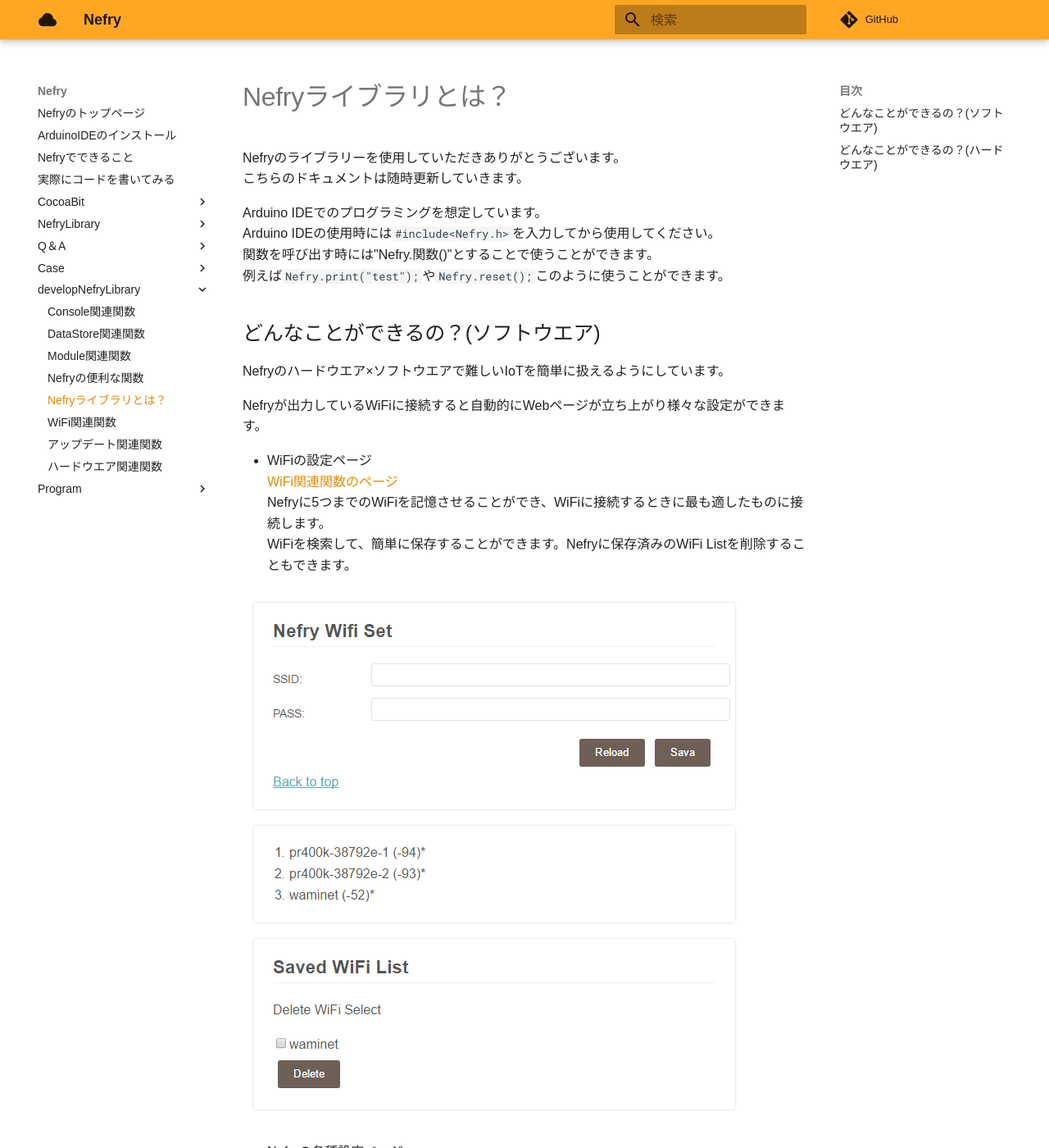
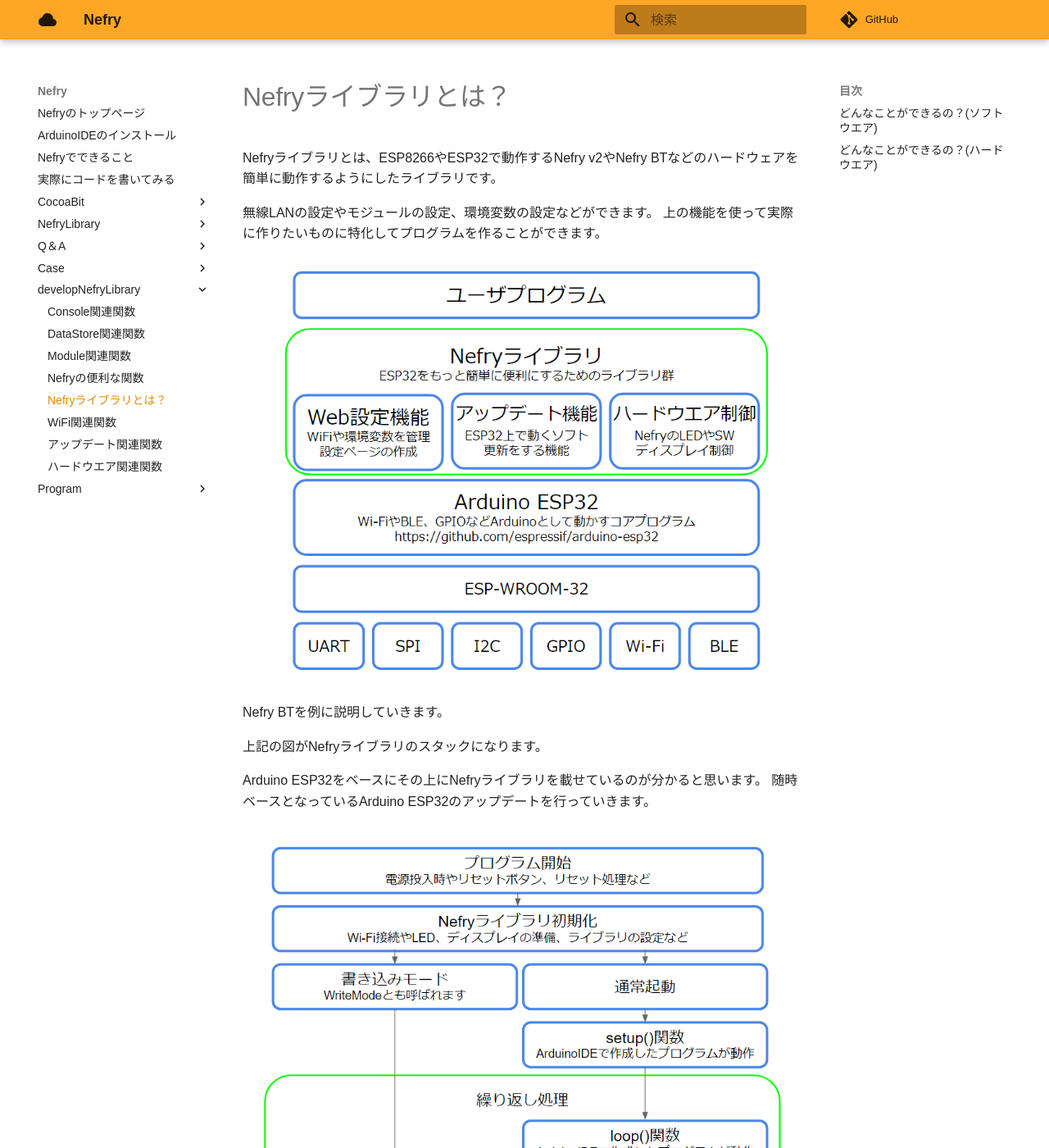
Before and after one commit to Nefry-Community/Document, an MkDocs documentation site: the page built from docs/developNefryLibrary/Nefryライブラリとは？.md, in a window 1280 px wide and 1400 px high. Shown: the whole window at 82% size. Built offline with MkDocs 1.6.1 and Material for MkDocs 9.7.7, drawn with Linux system fonts in a browser that asks for light colours; comment, search, counter and statistics services are not loaded; some of the changed text lies outside the part shown.

Commit message:
[auto] commit LibraryDocument

````diff
--- a/docs/developNefryLibrary/Nefryライブラリとは？.md
+++ b/docs/developNefryLibrary/Nefryライブラリとは？.md
@@ -1,28 +1,27 @@
 # Nefryライブラリとは？
 
-<!--
-## addWifi
-![2.3.0](pic/2.3.0.png)
+Nefryライブラリとは、ESP8266やESP32で動作するNefry v2やNefry BTなどのハードウェアを簡単に動作するようにしたライブラリです。
 
-WiFiの設定を追加することができます。5つまでのWiFiを保存することができます。
-5つを超えた場合最も古いデータから削除されます。
+無線LANの設定やモジュールの設定、環境変数の設定などができます。
+上の機能を使って実際に作りたいものに特化してプログラムを作ることができます。
 
-||||
-|:---:|:---:|:---:|
-|引数1|String|接続したい端末のSSID|
-|引数2|String|接続したい端末のパスワード|
-|返り値|void|なし|
-|具体例||Nefry.addWifi("SSID","Password");|
- -->
+![Nefryライブラリスタック](pic/nefrystack.png)
 
-Nefryのライブラリーを使用していただきありがとうございます。
-こちらのドキュメントは随時更新していきます。
+Nefry BTを例に説明していきます。
 
-Arduino IDEでのプログラミングを想定しています。
-Arduino IDEの使用時には```#include<Nefry.h>```を入力してから使用してください。
-関数を呼び出す時には"Nefry.関数()"とすることで使うことができます。
-例えば```Nefry.print("test");```や```Nefry.reset();```このように使うことができます。
+上記の図がNefryライブラリのスタックになります。
 
+Arduino ESP32をベースにその上にNefryライブラリを載せているのが分かると思います。
+随時ベースとなっているArduino ESP32のアップデートを行っていきます。
+
+![Nefryライブラリ起動手順](pic/nefryflow.png)
+
+Nefryライブラリの起動手順について説明します。
+
+基本的には上の図を確認していただけると分かると思いますが、書き込みモードについて説明していきます。
+
+書き込みモードとは、ライブラリのみの動作をするモードでオンラインアップデートなどを行うときに使うとよいモードになります。
+書き込みモードに移行するには、Nefryの起動中にSWを押すことでそちらのモードに切り替えることができるほか、Webページから書き込みモードに切り替えることができます。
 
 ## どんなことができるの？(ソフトウエア)
 
@@ -31,50 +30,23 @@
 Nefryが出力しているWiFiに接続すると自動的にWebページが立ち上がり様々な設定ができます。
 
 - WiFiの設定ページ
-[WiFi関連関数のページ](./WiFi関連関数/)
+[WiFi関連関数のページ](http://nefry.studio/NefryLibrary/WiFi関連関数/)
 Nefryに5つまでのWiFiを記憶させることができ、WiFiに接続するときに最も適したものに接続します。
 WiFiを検索して、簡単に保存することができます。Nefryに保存済みのWiFi Listを削除することもできます。
 
 ![wifi](pic/wifi.png)
 
 - Nefryの各種設定ページ
-[Module関連関数のページ](./Module関連関数/)
+[DataStore関連関数のページ](http://nefry.studio/NefryLibrary/Module関連関数/)
 
 Nefryに対して様々な設定ができます。Nefryに名前を付けたり、Nefryが出力するWiFiにパスワードを付けることができます。
 他にも環境変数として、文字列8つと数値8つ扱うことができ、その値はプログラムから扱うことができます。
 この環境変数を上手く使うとサクッと設定値を変更することができるのでプログラムの幅が広がります。
 
-![module](pic/module.png)
-全件表示
-![module](pic/modulefull.png)
-
-- プログラムの更新ページ
-[アップデート関連関数のページ](./アップデート関連関数/)
-Nefryのプログラムを更新する方法は主に2つあります。
-ローカルアップデートとオンラインアップデートがあります。それぞれの章で説明していきます。
-
-!!!memo
-	- ローカルアップデート
-
-	ローカルアップデートは、ファイルを選んでNefryにアップロードすることで更新する機能です。
-	基本的にはこちらの方法で扱うことになります。
-	Arduino IDEでファイルを作成し、アップロードする流れになります。
-	ファイルの作成方法については、[こちら](http://nefry.studio/Nefry%E3%81%AE%E3%83%97%E3%83%AD%E3%82%B0%E3%83%A9%E3%83%A0%E3%82%92%E6%9B%B8%E3%81%93%E3%81%86/)を参照してください。
-
-	![local](pic/local.png)
-
-!!!memo
-	- オンラインアップデート
-
-	オンラインアップデートは、ネット上にアップロードされているファイルをNefryがダウンロードして、自らを更新する機能です。
-	Nefryが実行できるファイルがネットにあればプログラムを書かずに試すことができますので手軽に始めることができます。
-	[こちらのサイト](http://program.nefry.studio/)でプログラムを公開していますので是非参考にしてください。
-
-	![web](pic/web.png)
-
+![DataStore](pic/module.png)
 
 - Nefryコンソール
-[Console関連関数のページ](./Console関連関数/)
+[Console関連関数のページ](http://nefry.studio/NefryLibrary/Console関連関数/)
 NefryにはWeb上で確認できるコンソールがあります。
 ページ内で入力することもできます。
 Nefryから取得して表示間隔も変更できます。
@@ -83,7 +55,7 @@
 
 
 ## どんなことができるの？(ハードウエア)
-[ハードウエア関連関数のページ](./ハードウエア関連関数/)
+[ハードウエア関連関数のページ](http://nefry.studio/NefryLibrary/ハードウエア関連関数/)
 
 - フルカラーLED
 RGBで色を指定して光らせることができます。
````
Also changed, not shown: docs/developNefryLibrary/pic/nefryflow.png (added), docs/developNefryLibrary/pic/nefrystack.png (added), 1 other file.
